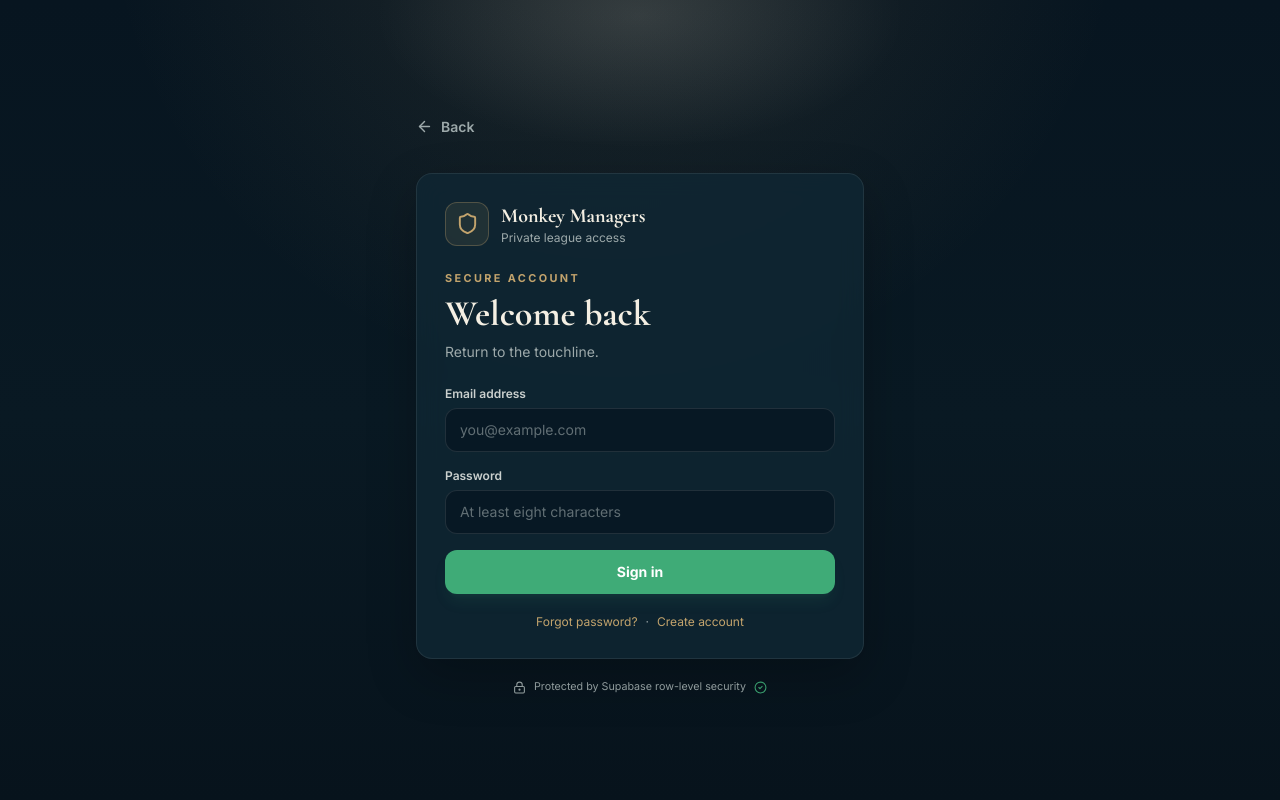
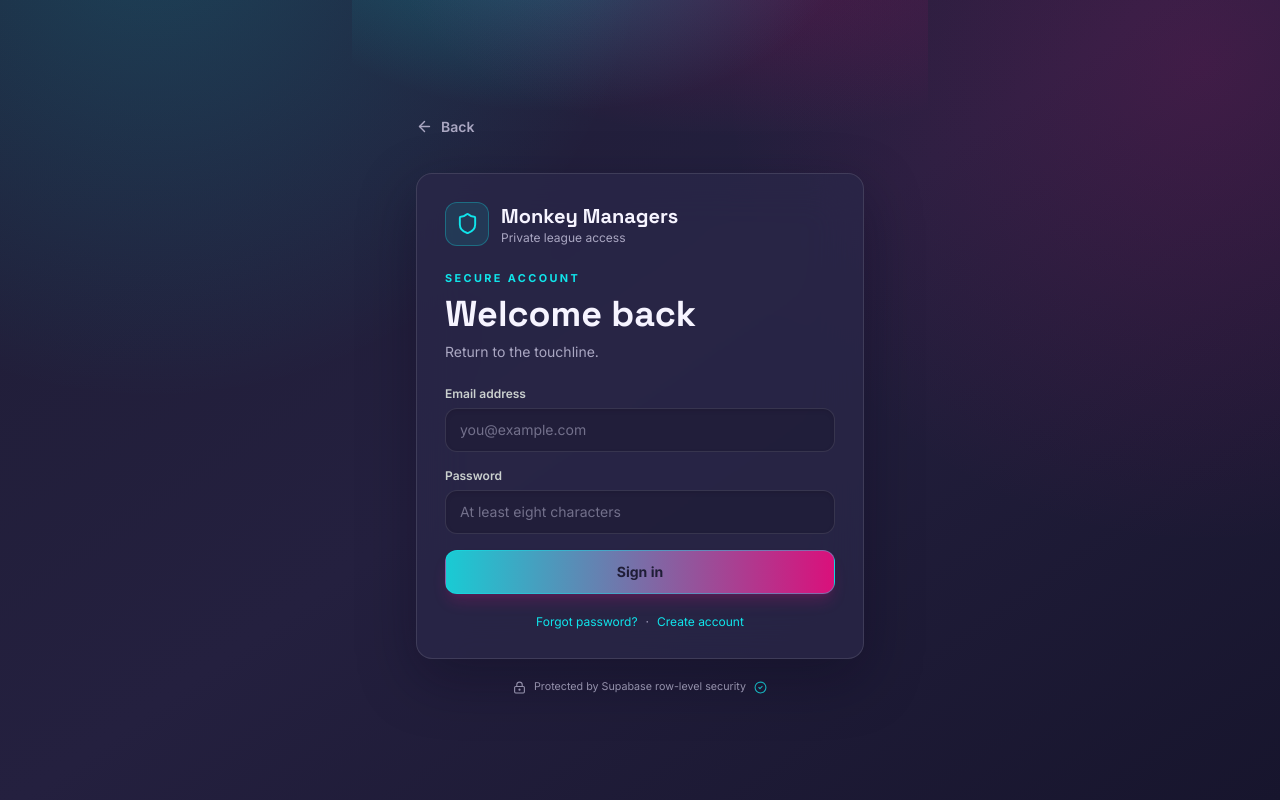
Before and after one commit to DTK-001/MonkeyManagers, a React (Vite) app: page /#/auth/sign-in in a window 1280 px wide. Built offline with nearby package versions, Linux system fonts and the light colour scheme; no server answers.

Commit message:
Refresh app with neon club palette

```diff
--- a/index.html
+++ b/index.html
@@ -3,13 +3,13 @@
   <head>
     <meta charset="UTF-8" />
     <meta name="viewport" content="width=device-width, initial-scale=1, viewport-fit=cover" />
-    <meta name="theme-color" content="#071520" />
+    <meta name="theme-color" content="#1f1d36" />
     <meta name="description" content="Private fantasy football ownership for friends." />
     <link rel="icon" href="./favicon.svg" type="image/svg+xml" />
     <link rel="preconnect" href="https://fonts.googleapis.com" />
     <link rel="preconnect" href="https://fonts.gstatic.com" crossorigin />
     <link
-      href="https://fonts.googleapis.com/css2?family=Cormorant+Garamond:wght@600;700&family=Inter:wght@400;500;600;700&display=swap"
+      href="https://fonts.googleapis.com/css2?family=Inter:wght@400;500;600;700&family=Space+Grotesk:wght@500;600;700&display=swap"
       rel="stylesheet"
     />
     <title>Fantasy football manager</title>
--- a/src/components/AppShell.tsx
+++ b/src/components/AppShell.tsx
@@ -171,9 +171,9 @@ export function AppShell() {
         <div
           className={clsx(
             'toast-enter fixed bottom-[calc(5.3rem+var(--safe-bottom))] left-1/2 z-50 flex w-[min(90vw,28rem)] -translate-x-1/2 items-start gap-3 rounded-2xl border px-4 py-3 text-sm shadow-2xl backdrop-blur-xl lg:bottom-6',
-            state.message.kind === 'success' && 'border-emerald/30 bg-[#0c2f27]/95 text-[#bcebd3]',
-            state.message.kind === 'error' && 'border-danger/30 bg-[#3b171c]/95 text-[#ffc1c1]',
-            state.message.kind === 'info' && 'border-gold/30 bg-[#2a251b]/95 text-[#eee0c4]'
+            state.message.kind === 'success' && 'border-emerald/35 bg-[#123f4a]/95 text-[#b6fcff]',
+            state.message.kind === 'error' && 'border-danger/35 bg-[#4b153b]/95 text-[#ffd0e8]',
+            state.message.kind === 'info' && 'border-gold/35 bg-[#173f4c]/95 text-[#c9fcff]'
           )}
           role="status"
         >
--- a/src/components/ClubBadge.tsx
+++ b/src/components/ClubBadge.tsx
@@ -74,7 +74,7 @@ export function ClubBadge({
         x="48"
         y="58"
         textAnchor="middle"
-        fill="#f4efe3"
+        fill="#f6f4ff"
         fontFamily="Inter, sans-serif"
         fontSize="18"
         fontWeight="800"
--- a/src/components/ui.tsx
+++ b/src/components/ui.tsx
@@ -91,10 +91,10 @@ export function StatCard({
 
 export function PositionPill({ position }: { position: Position }) {
   const styles: Record<Position, string> = {
-    GK: 'border-gold/30 bg-gold/10 text-[#dec79e]',
-    DEF: 'border-[#678fb9]/30 bg-[#678fb9]/10 text-[#a9caec]',
-    MID: 'border-emerald/30 bg-emerald/10 text-[#8ad9b3]',
-    FWD: 'border-danger/30 bg-danger/10 text-[#f2a1a1]'
+    GK: 'border-gold/35 bg-gold/10 text-[#9af7fa]',
+    DEF: 'border-[#9084e6]/35 bg-[#9084e6]/10 text-[#d1cbff]',
+    MID: 'border-emerald/35 bg-emerald/10 text-[#a5f3f5]',
+    FWD: 'border-danger/35 bg-danger/10 text-[#ffb6db]'
   };
   return (
     <span
@@ -116,10 +116,10 @@ export function StatusBadge({
     <span
       className={clsx(
         'inline-flex min-h-7 items-center gap-1.5 rounded-full border px-2.5 py-1 text-[0.68rem] font-bold',
-        kind === 'success' && 'border-emerald/25 bg-emerald/10 text-[#88d7b0]',
-        kind === 'warning' && 'border-gold/25 bg-gold/10 text-[#dcc69f]',
+        kind === 'success' && 'border-emerald/30 bg-emerald/10 text-[#a5f3f5]',
+        kind === 'warning' && 'border-gold/30 bg-gold/10 text-[#9af7fa]',
         kind === 'muted' && 'border-white/10 bg-white/[0.05] text-muted',
-        kind === 'danger' && 'border-danger/25 bg-danger/10 text-[#f2a1a1]'
+        kind === 'danger' && 'border-danger/30 bg-danger/10 text-[#ffb6db]'
       )}
     >
       {kind === 'success' ? <Check size={12} /> : null}
--- a/src/features/clubs/ProfilePage.tsx
+++ b/src/features/clubs/ProfilePage.tsx
@@ -136,8 +136,8 @@ export default function ProfilePage() {
               ))}
             </div>
             <p className="mt-4 flex items-start gap-2 text-xs leading-5 text-muted">
-              <Check size={15} className="mt-0.5 shrink-0 text-emerald" /> Generated locally without
-              copyrighted club branding or player imagery.
+              <Check size={15} className="mt-0.5 shrink-0 text-emerald" /> Your badge is original
+              and avoids copyrighted club branding or player imagery.
             </p>
           </section>
           <section className="glass-card p-4">
@@ -146,11 +146,11 @@ export default function ProfilePage() {
                 <UserRound />
               </span>
               <div className="min-w-0 flex-1">
-                <p className="text-sm font-semibold">Demo manager profile</p>
-                <p className="text-xs text-muted">Browser-only data · no live account connected</p>
+                <p className="text-sm font-semibold">Manager profile</p>
+                <p className="text-xs text-muted">Private league account</p>
               </div>
               <Link to="/" className="button-secondary">
-                <LogOut size={16} /> Leave demo
+                <LogOut size={16} /> Return to sign in
               </Link>
             </div>
           </section>
--- a/src/index.css
+++ b/src/index.css
@@ -5,8 +5,8 @@
 :root {
   color-scheme: dark;
   font-family: Inter, system-ui, sans-serif;
-  color: #f4efe3;
-  background: #071520;
+  color: #f6f4ff;
+  background: #1f1d36;
   font-synthesis: none;
   text-rendering: optimizeLegibility;
   --safe-top: env(safe-area-inset-top, 0px);
@@ -22,7 +22,7 @@
 html {
   min-width: 320px;
   min-height: 100%;
-  background: #071520;
+  background: #1f1d36;
 }
 
 body {
@@ -31,8 +31,9 @@ body {
   min-height: 100vh;
   min-height: 100dvh;
   background:
-    radial-gradient(circle at 48% -15%, rgba(195, 164, 109, 0.13), transparent 32rem),
-    linear-gradient(180deg, #071520 0%, #091923 52%, #07131c 100%);
+    radial-gradient(circle at 12% -12%, rgba(16, 229, 235, 0.19), transparent 31rem),
+    radial-gradient(circle at 94% 8%, rgba(218, 16, 123, 0.16), transparent 30rem),
+    linear-gradient(145deg, #1f1d36 0%, #24203f 48%, #17152d 100%);
 }
 
 body::before {
@@ -41,11 +42,11 @@ body::before {
   z-index: -1;
   content: '';
   pointer-events: none;
-  opacity: 0.25;
+  opacity: 0.34;
   background-image:
-    linear-gradient(rgba(255, 255, 255, 0.018) 1px, transparent 1px),
-    linear-gradient(90deg, rgba(255, 255, 255, 0.014) 1px, transparent 1px);
-  background-size: 48px 48px;
+    linear-gradient(rgba(166, 158, 226, 0.045) 1px, transparent 1px),
+    linear-gradient(90deg, rgba(166, 158, 226, 0.035) 1px, transparent 1px);
+  background-size: 44px 44px;
   mask-image: linear-gradient(to bottom, black, transparent 70%);
 }
 
@@ -70,13 +71,13 @@ a {
 }
 
 :focus-visible {
-  outline: 3px solid rgba(195, 164, 109, 0.95);
+  outline: 3px solid rgba(16, 229, 235, 0.92);
   outline-offset: 3px;
 }
 
 ::selection {
-  color: #071520;
-  background: #c3a46d;
+  color: #1f1d36;
+  background: #10e5eb;
 }
 
 @layer components {
@@ -93,27 +94,27 @@ a {
   }
 
   .glass-card {
-    @apply rounded-2xl border border-white/[0.08] bg-panel/80 shadow-card backdrop-blur-md;
+    @apply rounded-2xl border border-white/[0.11] bg-panel/75 shadow-card backdrop-blur-xl;
   }
 
   .subtle-card {
-    @apply rounded-2xl border border-white/[0.07] bg-white/[0.035];
+    @apply rounded-2xl border border-white/[0.09] bg-white/[0.045] shadow-[inset_0_1px_0_rgba(255,255,255,.035)];
   }
 
   .button-primary {
-    @apply inline-flex min-h-11 items-center justify-center gap-2 rounded-xl bg-emerald px-4 py-2.5 text-sm font-bold text-white shadow-lg shadow-emerald/10 transition hover:-translate-y-0.5 hover:bg-[#48b985] active:translate-y-0 disabled:cursor-not-allowed disabled:opacity-40;
+    @apply inline-flex min-h-11 items-center justify-center gap-2 rounded-xl border border-gold/40 bg-gradient-to-r from-emerald to-danger px-4 py-2.5 text-sm font-bold text-ink shadow-lg shadow-danger/20 transition hover:-translate-y-0.5 hover:brightness-110 active:translate-y-0 disabled:cursor-not-allowed disabled:opacity-40;
   }
 
   .button-secondary {
-    @apply inline-flex min-h-11 items-center justify-center gap-2 rounded-xl border border-white/10 bg-white/[0.06] px-4 py-2.5 text-sm font-semibold text-ivory transition hover:border-gold/40 hover:bg-white/[0.09] active:bg-white/[0.04];
+    @apply inline-flex min-h-11 items-center justify-center gap-2 rounded-xl border border-white/10 bg-white/[0.07] px-4 py-2.5 text-sm font-semibold text-ivory transition hover:border-gold/50 hover:bg-white/[0.12] active:bg-white/[0.04];
   }
 
   .button-danger {
-    @apply inline-flex min-h-11 items-center justify-center gap-2 rounded-xl border border-danger/30 bg-danger/10 px-4 py-2.5 text-sm font-semibold text-[#ffb6b6] transition hover:bg-danger/20;
+    @apply inline-flex min-h-11 items-center justify-center gap-2 rounded-xl border border-danger/45 bg-danger/15 px-4 py-2.5 text-sm font-semibold text-[#ffb7dc] transition hover:bg-danger/25;
   }
 
   .field {
-    @apply min-h-11 w-full rounded-xl border border-white/10 bg-ink/70 px-3.5 py-2.5 text-sm text-ivory placeholder:text-muted/60 transition focus:border-gold/60 focus:outline-none;
+    @apply min-h-11 w-full rounded-xl border border-white/10 bg-ink/65 px-3.5 py-2.5 text-sm text-ivory placeholder:text-muted/60 shadow-inner shadow-black/10 transition focus:border-gold/70 focus:ring-2 focus:ring-gold/15 focus:outline-none;
   }
 
   .chip {
@@ -135,14 +136,16 @@ a {
   content: '';
   pointer-events: none;
   transform: translateX(-50%);
-  background: radial-gradient(ellipse, rgba(244, 239, 227, 0.13), transparent 65%);
+  background:
+    radial-gradient(ellipse at 35% 25%, rgba(16, 229, 235, 0.25), transparent 55%),
+    radial-gradient(ellipse at 68% 35%, rgba(218, 16, 123, 0.18), transparent 62%);
 }
 
 .pitch-lines {
-  background-color: #123b31;
+  background-color: #252348;
   background-image:
-    linear-gradient(90deg, transparent 49.7%, rgba(244, 239, 227, 0.18) 50%, transparent 50.3%),
-    linear-gradient(rgba(255, 255, 255, 0.02) 50%, transparent 50%);
+    linear-gradient(90deg, transparent 49.7%, rgba(16, 229, 235, 0.4) 50%, transparent 50.3%),
+    linear-gradient(rgba(255, 255, 255, 0.03) 50%, transparent 50%);
   background-size:
     100% 100%,
     100% 24%;
@@ -156,7 +159,7 @@ a {
   height: 7rem;
   content: '';
   transform: translate(-50%, -50%);
-  border: 1px solid rgba(244, 239, 227, 0.18);
+  border: 1px solid rgba(16, 229, 235, 0.4);
   border-radius: 9999px;
 }
 
--- a/tailwind.config.ts
+++ b/tailwind.config.ts
@@ -5,20 +5,20 @@ export default {
   theme: {
     extend: {
       colors: {
-        ink: '#071520',
-        navy: '#0b1d2a',
-        panel: '#102734',
-        ivory: '#f4efe3',
-        muted: '#9da9aa',
-        gold: '#c3a46d',
-        emerald: '#3fab77',
-        danger: '#d86161'
+        ink: '#1f1d36',
+        navy: '#262340',
+        panel: '#2a2748',
+        ivory: '#f6f4ff',
+        muted: '#aaa7c2',
+        gold: '#10e5eb',
+        emerald: '#19cbd4',
+        danger: '#da107b'
       },
       fontFamily: {
-        display: ['Cormorant Garamond', 'Georgia', 'serif'],
+        display: ['Space Grotesk', 'Inter', 'system-ui', 'sans-serif'],
         sans: ['Inter', 'system-ui', 'sans-serif']
       },
-      boxShadow: { card: '0 18px 50px rgba(0,0,0,.24)' }
+      boxShadow: { card: '0 20px 56px rgba(8,6,25,.34)' }
     }
   },
   plugins: []
```
Also changed, not shown: src/features/admin/AdminPage.tsx (+5 -5 lines).
